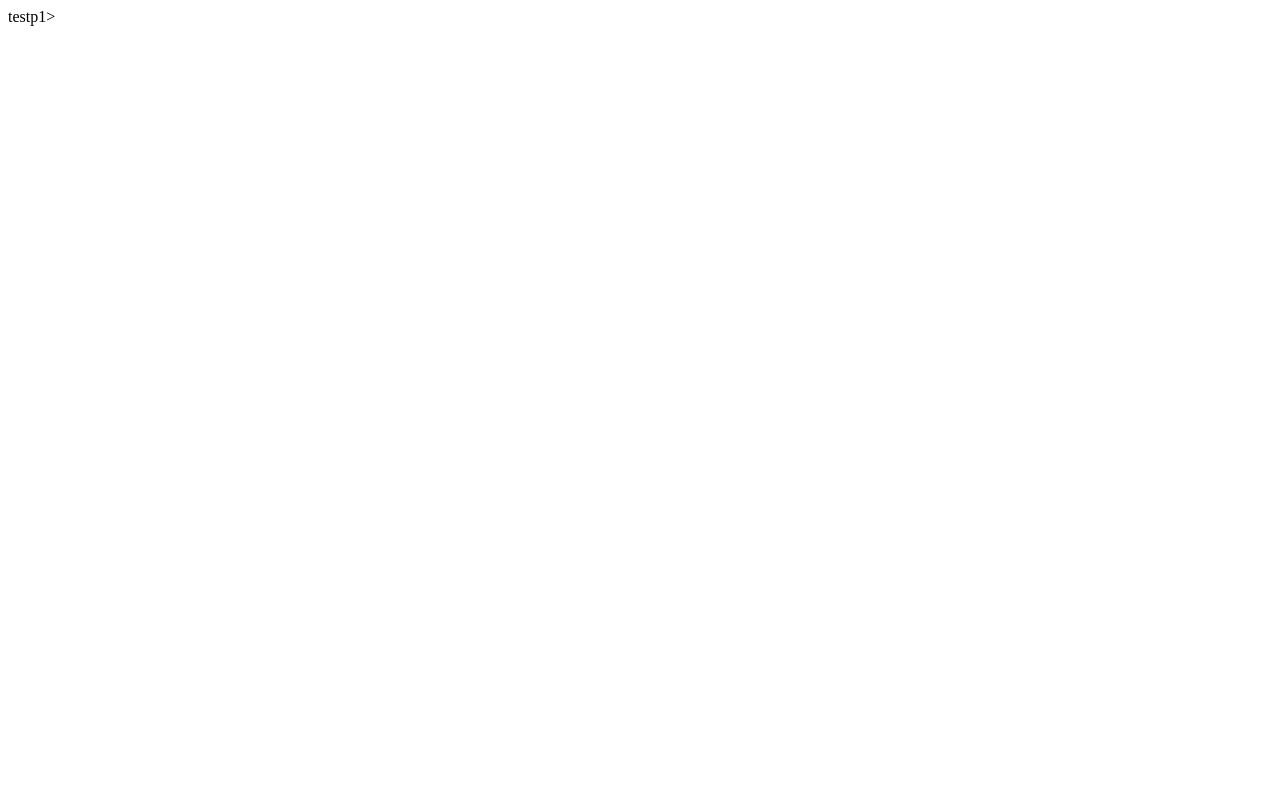
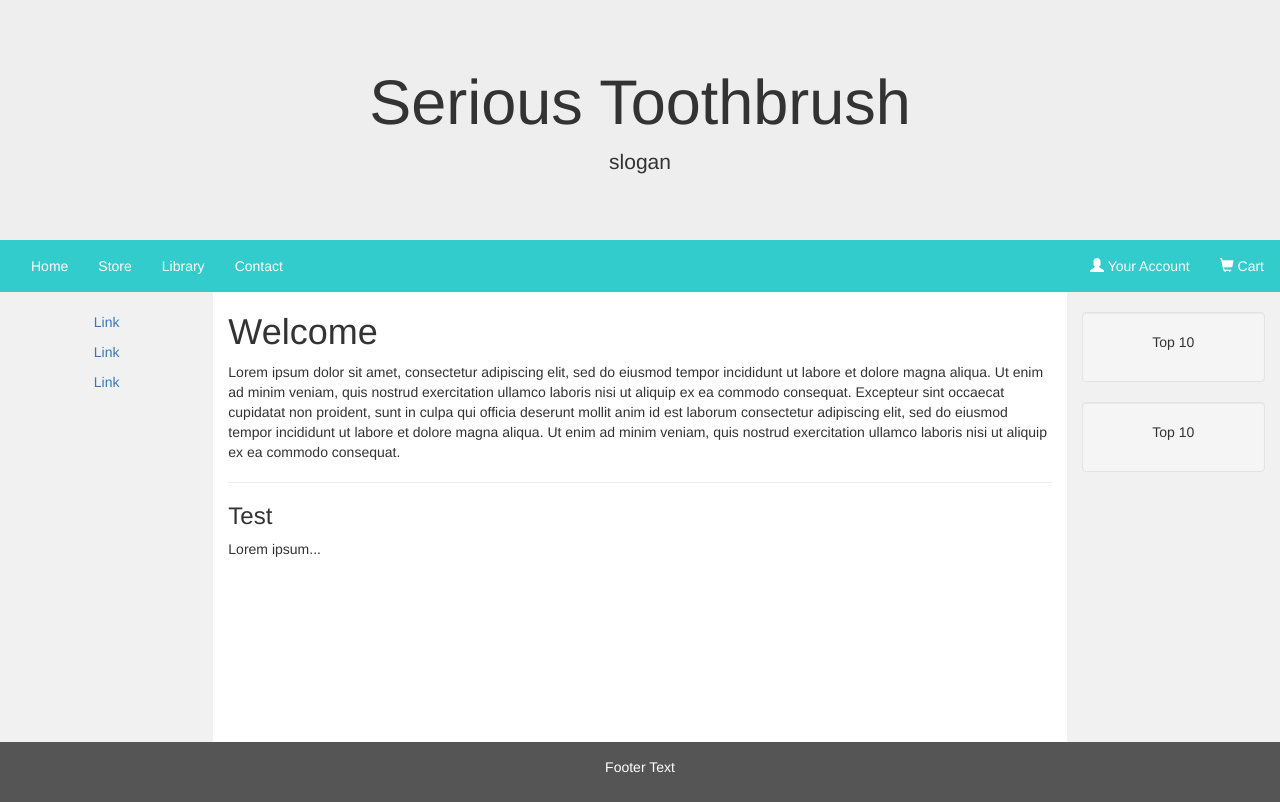
Before and after one commit to lwijnsma/Serious-Toothbrush, a PHP site: page / in a window 1280 px wide. Before the commit the page is almost empty. Before the commit the page ends 26 px from the top, so only its background shows below. Run offline with PHP 8.4, Linux system fonts and the light colour scheme; some libraries are stand-ins or nearby versions.

Commit message:
Add files via upload

```diff
--- a/index.php
+++ b/index.php
@@ -1,8 +1,116 @@
-<html>
+<!DOCTYPE html>
+<html lang="en">
 <head>
-	<title>hello</title>
+  <title>Bootstrap Example</title>
+  <meta charset="utf-8">
+  <meta name="viewport" content="width=device-width, initial-scale=1">
+  <link rel="stylesheet" href="https://maxcdn.bootstrapcdn.com/bootstrap/3.3.7/css/bootstrap.min.css">
+  <script src="https://ajax.googleapis.com/ajax/libs/jquery/3.2.1/jquery.min.js"></script>
+  <script src="https://maxcdn.bootstrapcdn.com/bootstrap/3.3.7/js/bootstrap.min.js"></script>
+  <style>
+
+    .navbar {
+      margin-bottom: 0;
+      border-radius: 0;
+	  background-color:#33cccc;
+    }
+    .navbar li a {
+		color:white;
+	}
+
+	.navbar li a:hover {
+		background-color:#555;
+	}
+
+    .row.content {height: 450px}
+
+    .sidenav {
+      padding-top: 20px;
+      background-color: #f1f1f1;
+      height: 100%;
+    }
+
+    footer {
+      background-color: #555;
+      color: white;
+      padding: 15px;
+    }
+
+	 .jumbotron {
+      margin-bottom: 0;
+    }
+
+	@media screen and (max-width: 767px) {
+      .sidenav {
+        height: auto;
+        padding: 15px;
+      }
+      .row.content {height:auto;}
+    }
+  </style>
 </head>
 <body>
-	<p1>test</p1>p1>
+<div class="jumbotron">
+  <div class="container text-center">
+    <h1>Serious Toothbrush</h1>
+    <p>slogan</p>
+  </div>
+</div>
+<nav class="navbar navbar-inverse>
+  <div class="container-fluid">
+    <div class="navbar-header">
+      <button type="button" class="navbar-toggle" data-toggle="collapse" data-target="#myNavbar">
+        <span class="icon-bar"></span>
+        <span class="icon-bar"></span>
+        <span class="icon-bar"></span>
+      </button>
+    </div>
+    <div class="collapse navbar-collapse" id="myNavbar"\>
+      <ul class="nav navbar-nav">
+        <li class="active"><a href="#">Home</a></li>
+        <li><a href="#">Store</a></li>
+        <li><a href="#">Library</a></li>
+        <li><a href="#">Contact</a></li>
+      </ul>
+      <ul class="nav navbar-nav navbar-right">
+        <li><a href="#"><span class="glyphicon glyphicon-user"></span> Your Account</a></li>
+        <li><a href="#"><span class="glyphicon glyphicon-shopping-cart"></span> Cart</a></li>
+      </ul>
+    </div>
+  </div>
+</nav>
+
+<div class="container-fluid text-center">
+  <div class="row content">
+
+    <div class="col-sm-2 sidenav">
+      <p><a href="#">Link</a></p>
+      <p><a href="#">Link</a></p>
+      <p><a href="#">Link</a></p>
+    </div>
+
+    <div class="col-sm-8 text-left">
+      <h1>Welcome</h1>
+      <p>Lorem ipsum dolor sit amet, consectetur adipiscing elit, sed do eiusmod tempor incididunt ut labore et dolore magna aliqua. Ut enim ad minim veniam, quis nostrud exercitation ullamco laboris nisi ut aliquip ex ea commodo consequat. Excepteur sint occaecat cupidatat non proident, sunt in culpa qui officia deserunt mollit anim id est laborum consectetur adipiscing elit, sed do eiusmod tempor incididunt ut labore et dolore magna aliqua. Ut enim ad minim veniam, quis nostrud exercitation ullamco laboris nisi ut aliquip ex ea commodo consequat.</p>
+      <hr>
+      <h3>Test</h3>
+      <p>Lorem ipsum...</p>
+    </div>
+
+    <div class="col-sm-2 sidenav">
+      <div class="well">
+        <p>Top 10</p>
+      </div>
+      <div class="well">
+        <p>Top 10</p>
+      </div>
+    </div>
+
+  </div>
+</div>
+
+<footer class="container-fluid text-center">
+  <p>Footer Text</p>
+</footer>
 </body>
 </html>
```
